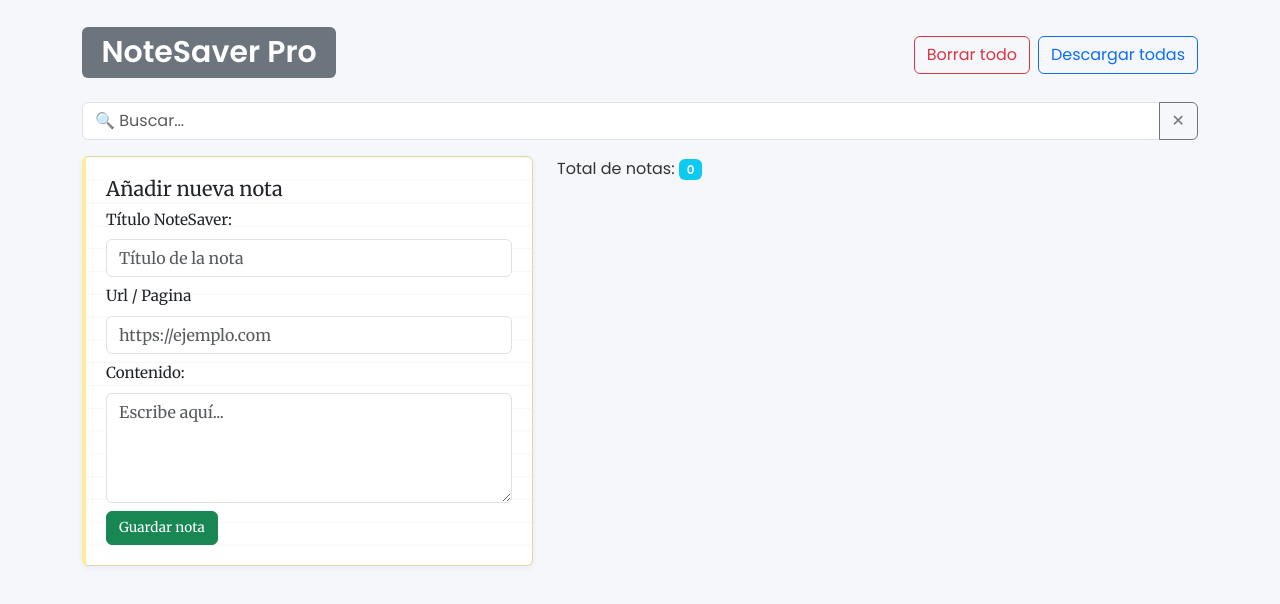
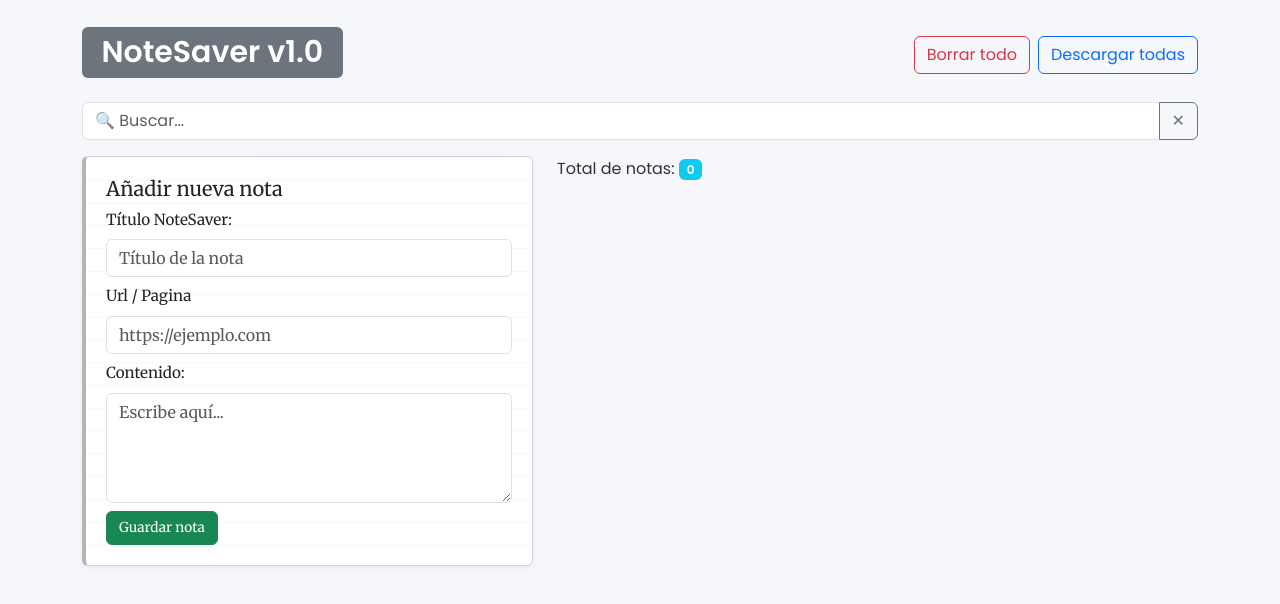
Before and after one commit to sleppy21/NoteSaver-V1, a React (Create React App) app: page / in a window 1280 px wide. Shown: the top 604 px of the page. Built offline with nearby package versions, Linux system fonts and the light colour scheme.

Commit message:
notesaver v1.0

```diff
--- a/src/App.js
+++ b/src/App.js
@@ -55,7 +55,7 @@ function App() {
   return (
     <Container className="py-4">
       <Row className="mb-3 align-items-center">
-        <Col><h1><Badge bg="secondary">NoteSaver Pro</Badge></h1></Col>
+        <Col><h1><Badge bg="secondary">NoteSaver v1.0</Badge></h1></Col>
         <Col className="text-end">
           <Button variant="outline-danger" onClick={clearAll} className="me-2">
             Borrar todo
--- a/src/index.css
+++ b/src/index.css
@@ -8,8 +8,8 @@
 :root {
   --color-bg: #f5f7fa;
   --color-card-bg: #ffffff;
-  --color-accent: #ffeb99;
-  --color-border: #e0d8a7;
+  --color-accent: #4e4e4e6a;
+  --color-border: #c6c6c6ca;
   --color-text: #333333;
   --color-muted: #6c757d;
   --shadow-light: rgba(0, 0, 0, 0.05);
```
